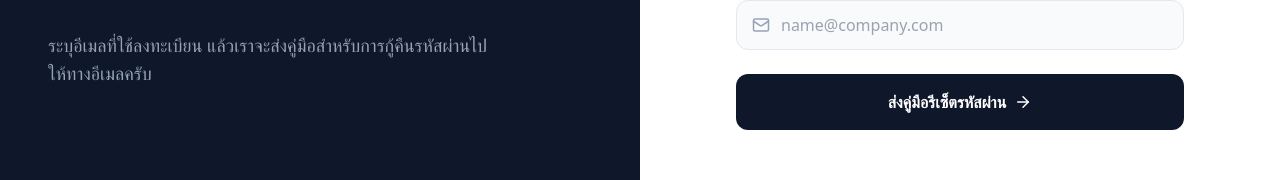
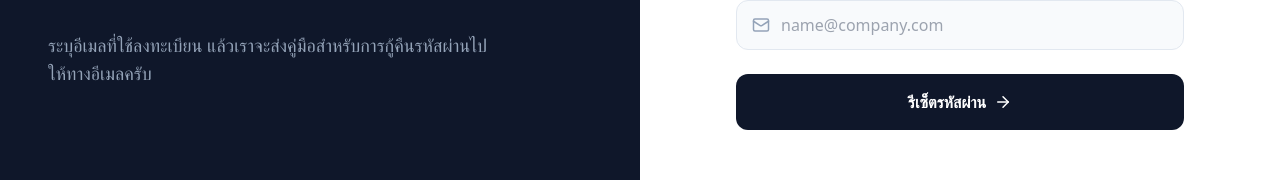
Before and after one commit to puntamit/Ram2Meeting, a React (Vite) app: page /forgot-password in a window 1280 px wide. Shown: the part 427-607 px from the top of the page. Built offline with nearby package versions, Linux system fonts and the light colour scheme.

Commit message:
Update ForgotPassword.jsx

```diff
--- a/src/pages/ForgotPassword.jsx
+++ b/src/pages/ForgotPassword.jsx
@@ -129,7 +129,7 @@ export default function ForgotPassword() {
                                 <Loader2 size={20} className="animate-spin" />
                             ) : (
                                 <>
-                                    ส่งคู่มือรีเซ็ตรหัสผ่าน
+                                    รีเซ็ตรหัสผ่าน
                                     <ArrowRight size={18} className="group-hover:translate-x-1 transition-transform" />
                                 </>
                             )}
```
